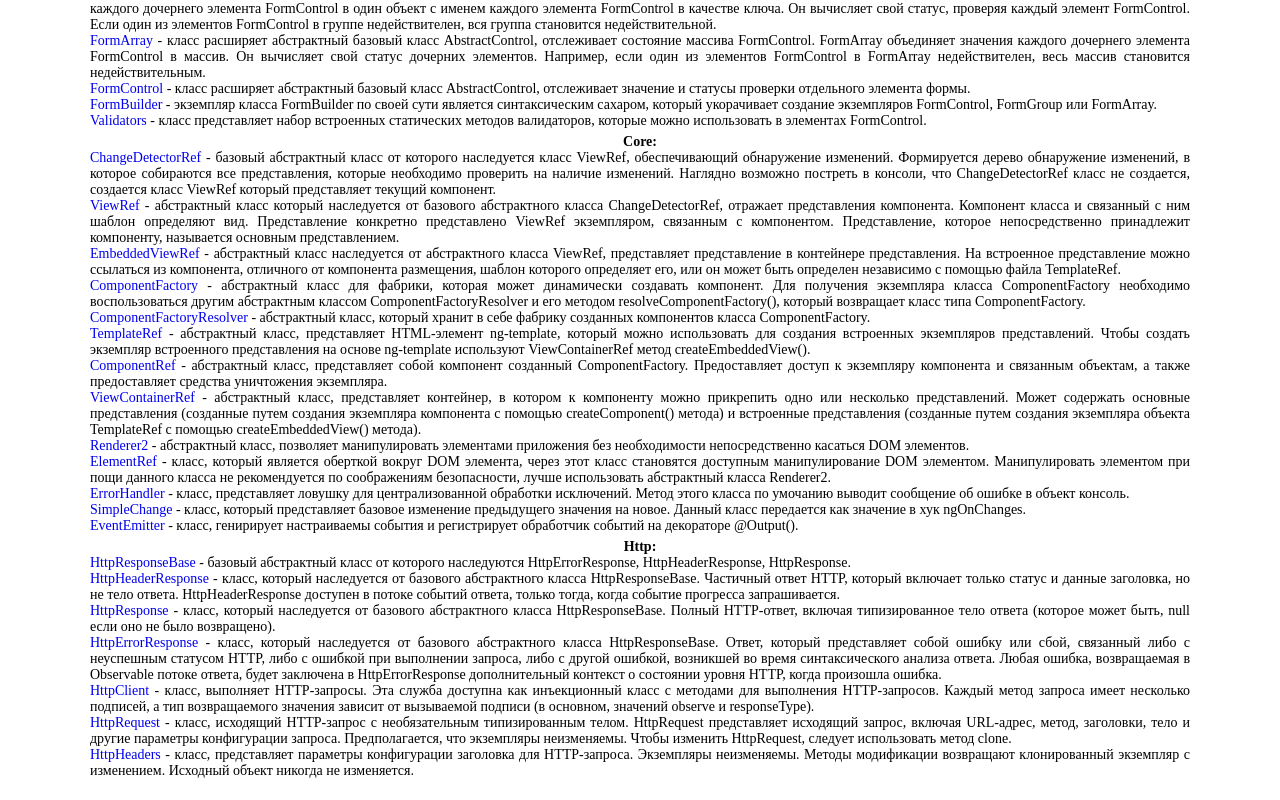
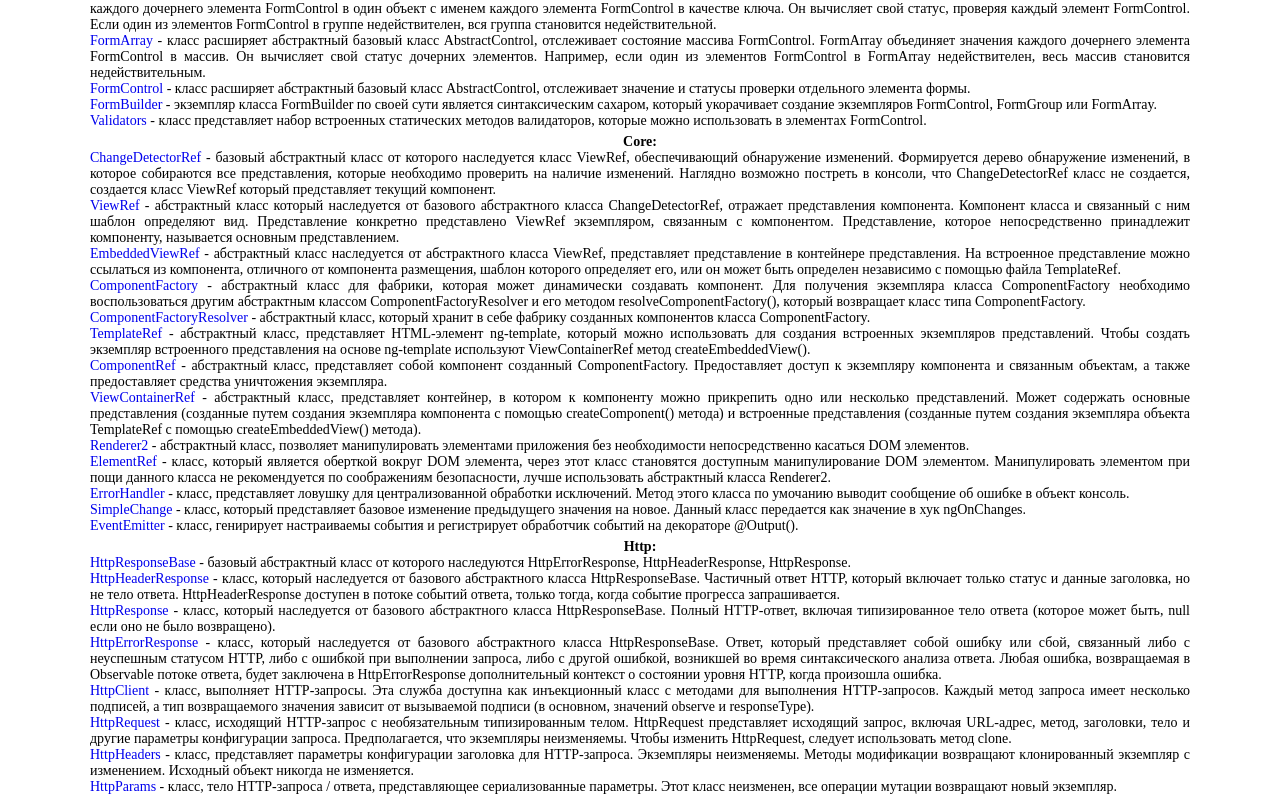
Before and after one commit to ArtemKashirin/API, an Angular app: page / in a window 1280 px wide. Shown: the part 3061-3861 px from the top of the page. Built offline with nearby package versions, Linux system fonts and the light colour scheme.

Commit message:
CLASS: HttpParams

```diff
--- a/src/app/app.component.html
+++ b/src/app/app.component.html
@@ -143,6 +143,7 @@
     <app-http-client></app-http-client>
     <app-http-request></app-http-request>
     <app-http-headers></app-http-headers>
+    <app-http-params></app-http-params>
 
   </div>
 
--- a/src/app/app.module.ts
+++ b/src/app/app.module.ts
@@ -97,6 +97,7 @@ import { HttpClientComponent } from './class/http/http-client/http-client.compon
 import {HttpClientModule} from "@angular/common/http";
 import { HttpRequestComponent } from './class/http/http-request/http-request.component';
 import { HttpHeadersComponent } from './class/http/http-headers/http-headers.component';
+import { HttpParamsComponent } from './class/http/http-params/http-params.component';
 
 
 @NgModule({
@@ -194,6 +195,7 @@ import { HttpHeadersComponent } from './class/http/http-headers/http-headers.com
     HttpClientComponent,
     HttpRequestComponent,
     HttpHeadersComponent,
+    HttpParamsComponent,
   ],
   imports: [
     BrowserModule,
--- /dev/null
+++ b/src/app/class/http/http-params/http-params.component.html
@@ -0,0 +1,18 @@
+<p><a [href] = "this.HttpParams">HttpParams</a> - класс, тело HTTP-запроса / ответа, представляющее сериализованные параметры. Этот класс
+  неизменен, все операции мутации возвращают новый экземпляр.</p>
+
+<!--<ul>-->
+<!--  <li><i>has(param: string): boolean</i> - метод, сообщает, включает ли тело одно или несколько значений для данного параметра;</li>-->
+<!--  <li><i>get(param: string): string | null</i> - метод, извлекает первое значение параметра;</li>-->
+<!--  <li><i>getAll(param: string): string[] | null</i> - метод, извлекает все значения параметра;</li>-->
+<!--  <li><i>keys(): string[]</i> - метод, получает все параметры для этого тела;</li>-->
+<!--  <li><i>append(param: string, value: string | number | boolean): HttpParams</i> - метод, добавляет новое значение к существующим значениям-->
+<!--    параметра;</li>-->
+<!--  <li><i>appendAll(params:  [param: string]: string | number | boolean | ReadonlyArray< string | number | boolean>; }): HttpParams</i> - -->
+<!--    метод, создает новое тело с добавленными значениями для заданного имени параметра;</li>-->
+<!--  <li><i>set(param: string, value: string | number | boolean): HttpParams</i> - метод, заменяет значение параметра;</li>-->
+<!--  <li><i>delete(param: string, value?: string | number | boolean): HttpParams</i> - метод, удаляет заданное значение или все значения из-->
+<!--    параметра;</li>-->
+<!--  <li><i>toString(): string</i> - метод, сериализует тело в закодированную строку, где пары ключ-значение (разделенные знаком =) разделены -->
+<!--    &.</li>-->
+<!--</ul>-->
--- /dev/null
+++ b/src/app/class/http/http-params/http-params.component.ts
@@ -0,0 +1,17 @@
+import {Component, OnInit} from '@angular/core';
+
+@Component({
+  selector: 'app-http-params',
+  templateUrl: './http-params.component.html',
+  styleUrls: ['./http-params.component.scss']
+})
+export class HttpParamsComponent implements OnInit {
+  public HttpParams: string = 'https://angular.io/api/common/http/HttpParams';
+
+  constructor() {
+  }
+
+  ngOnInit(): void {
+  }
+
+}
```
Also changed, not shown: src/app/class/http/http-params/http-params.component.scss (added).
